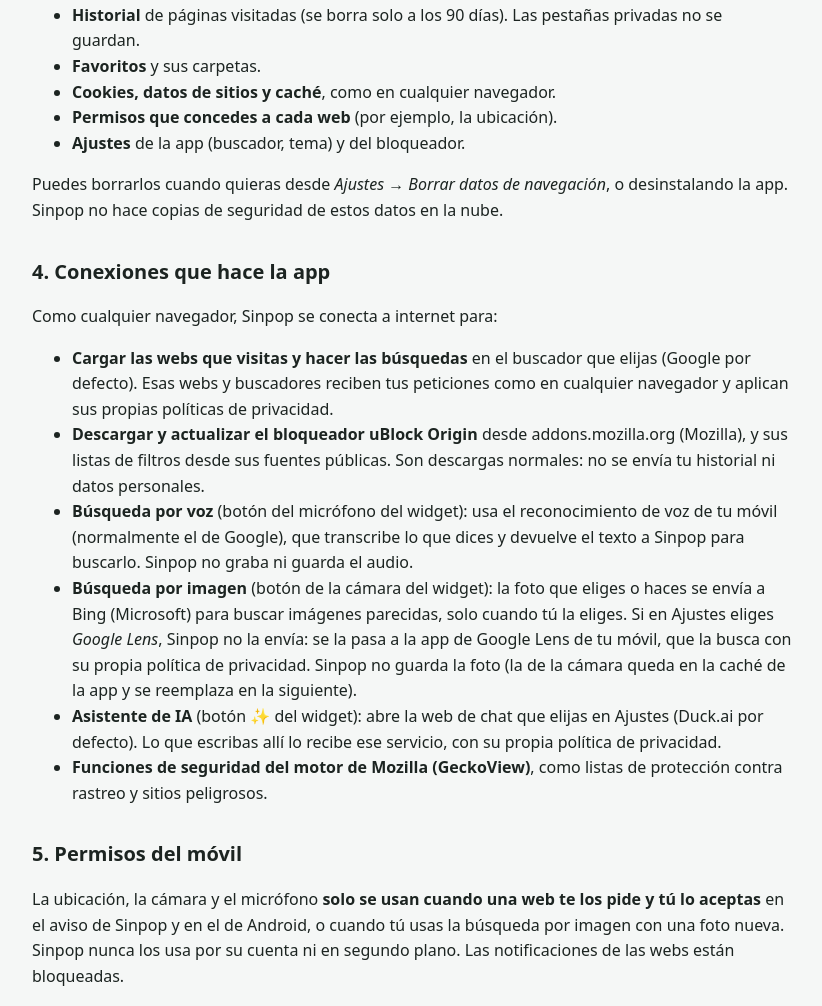
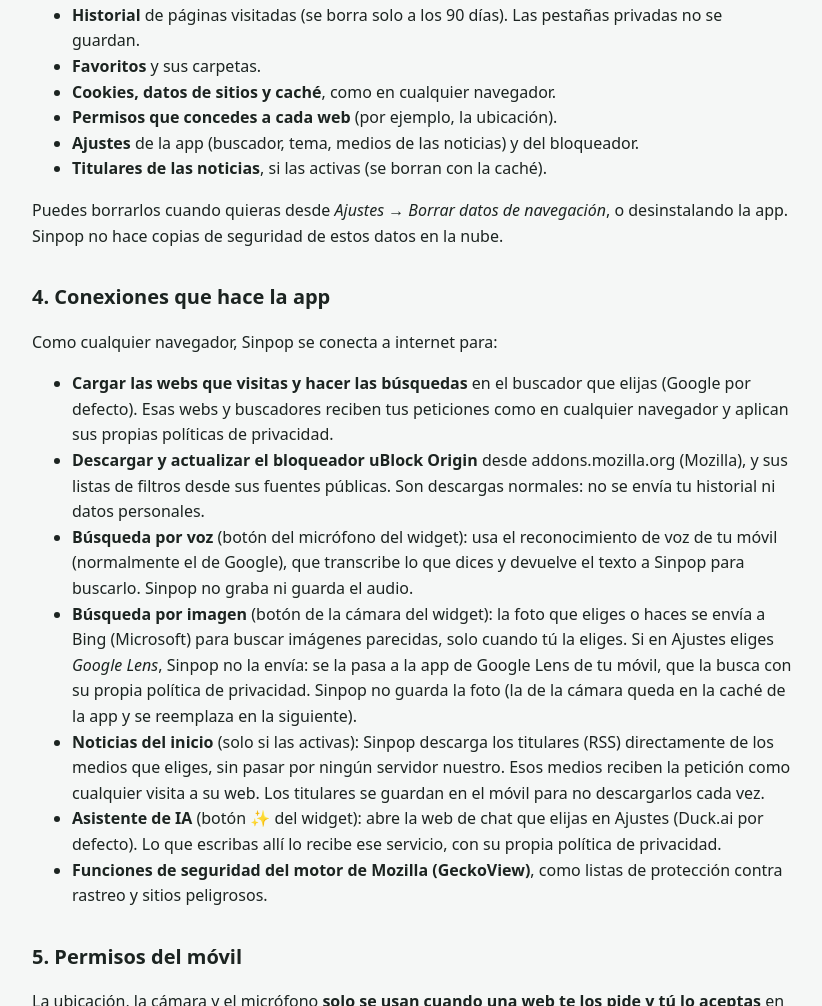
Before and after one commit to petronsa/sinpop-privacidad, a plain HTML site: page index.html in a window 1280 px wide. Shown: the part 618-1624 px from the top of the page, without its empty margins (228-1050 px from the left). Drawn offline with Linux system fonts and the light colour scheme.

Commit message:
Política: noticias opcionales del inicio (RSS)
Co-Authored-By: Claude Opus 5.5 <noreply@anthropic.com>

```diff
--- a/index.html
+++ b/index.html
@@ -39,7 +39,8 @@
     <li><strong>Favoritos</strong> y sus carpetas.</li>
     <li><strong>Cookies, datos de sitios y caché</strong>, como en cualquier navegador.</li>
     <li><strong>Permisos que concedes a cada web</strong> (por ejemplo, la ubicación).</li>
-    <li><strong>Ajustes</strong> de la app (buscador, tema) y del bloqueador.</li>
+    <li><strong>Ajustes</strong> de la app (buscador, tema, medios de las noticias) y del bloqueador.</li>
+    <li><strong>Titulares de las noticias</strong>, si las activas (se borran con la caché).</li>
   </ul>
   <p>Puedes borrarlos cuando quieras desde <em>Ajustes → Borrar datos de navegación</em>, o desinstalando la app.
   Sinpop no hace copias de seguridad de estos datos en la nube.</p>
@@ -59,6 +60,9 @@
     <em>Google Lens</em>, Sinpop no la envía: se la pasa a la app de Google Lens de tu móvil, que la busca con
     su propia política de privacidad. Sinpop no guarda la foto
     (la de la cámara queda en la caché de la app y se reemplaza en la siguiente).</li>
+    <li><strong>Noticias del inicio</strong> (solo si las activas): Sinpop descarga los titulares (RSS) directamente
+    de los medios que eliges, sin pasar por ningún servidor nuestro. Esos medios reciben la petición como cualquier
+    visita a su web. Los titulares se guardan en el móvil para no descargarlos cada vez.</li>
     <li><strong>Asistente de IA</strong> (botón ✨ del widget): abre la web de chat que elijas en Ajustes
     (Duck.ai por defecto). Lo que escribas allí lo recibe ese servicio, con su propia política de privacidad.</li>
     <li><strong>Funciones de seguridad del motor de Mozilla (GeckoView)</strong>, como listas de protección contra rastreo
```
